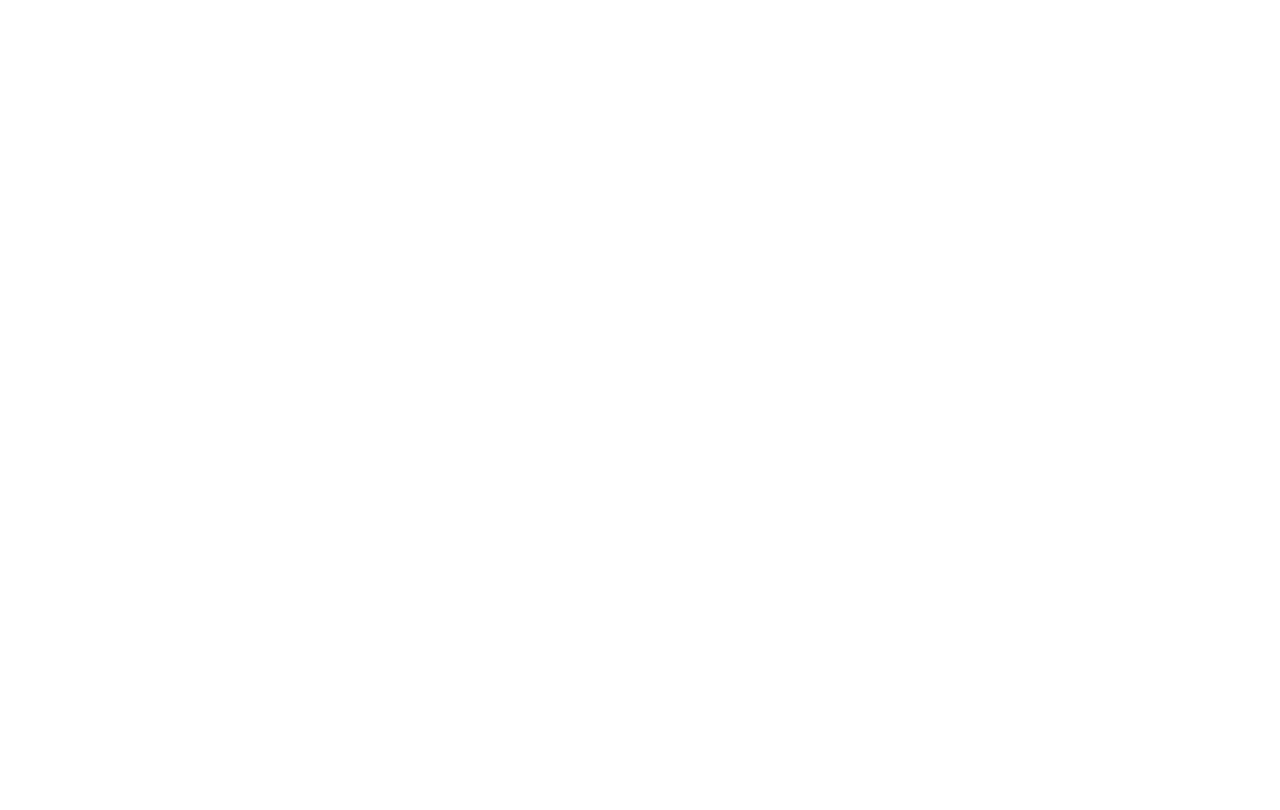
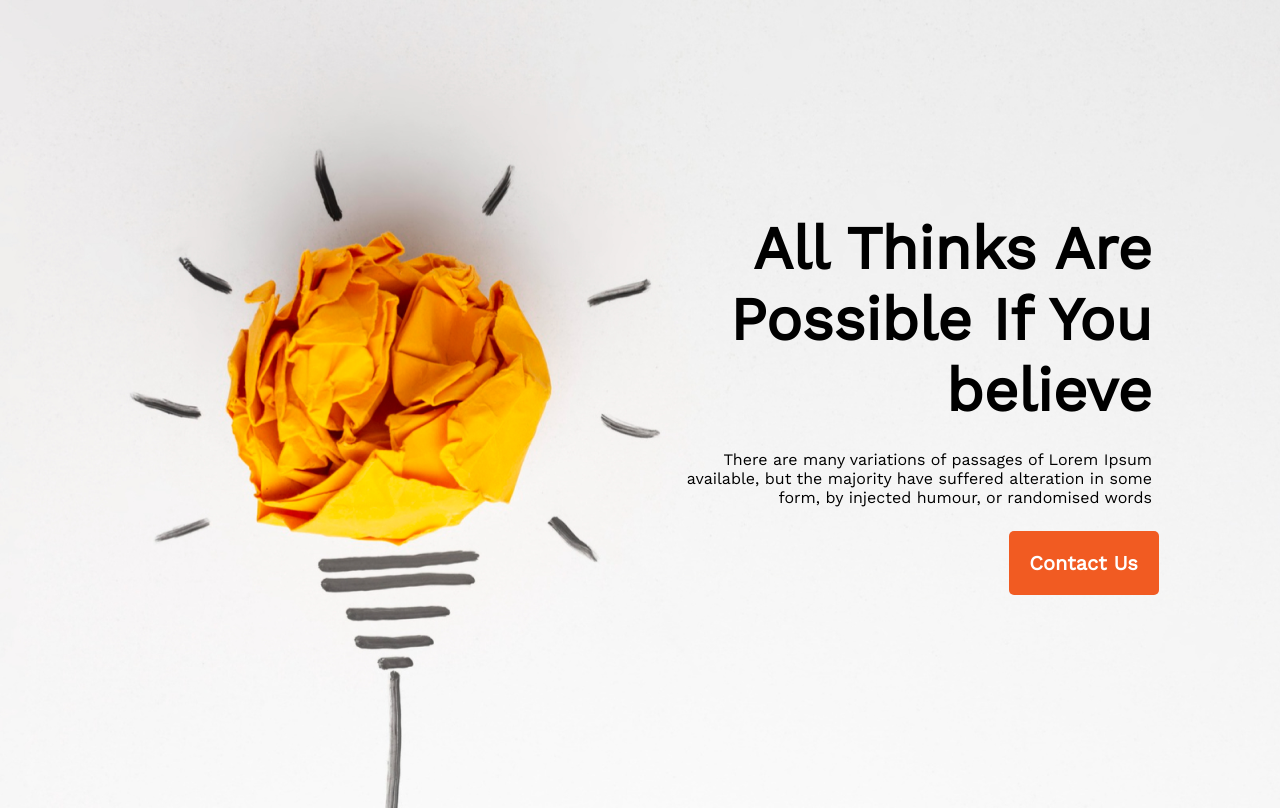
Before and after one commit to safatsaat2/new-year-new-me, a plain HTML site: page index.html in a window 1280 px wide. Shown: the top 810 px of the page. Drawn offline with nearby package versions, Linux system fonts and the light colour scheme.

Commit message:
header added

```diff
--- a/index.html
+++ b/index.html
@@ -1,21 +1,41 @@
 <!DOCTYPE html>
 <html lang="en">
+
 <head>
+    <!-- CSS link -->
     <link rel="stylesheet" href="style/styles.css">
+    <!-- font link -->
+    <link rel="preconnect" href="https://fonts.googleapis.com">
+    <link rel="preconnect" href="https://fonts.gstatic.com" crossorigin>
+    <link href="https://fonts.googleapis.com/css2?family=Work+Sans&display=swap" rel="stylesheet">
+    <!-- Default -->
     <meta charset="UTF-8">
     <meta http-equiv="X-UA-Compatible" content="IE=edge">
     <meta name="viewport" content="width=device-width, initial-scale=1.0">
-    <title>Document</title>
+    <title>New year new me</title>
 </head>
+
 <body>
     <header class="header">
-
+        <div class="header-section">
+            <h1>All Thinks Are Possible If You believe</h1>
+            <p>There are many variations of passages of Lorem Ipsum <br> available, but the majority have suffered alteration in some <br> form, by injected humour, or randomised words</p>
+            <button class="btn">Contact Us</button>
+        </div>
     </header>
     <main>
+        <section class="my-failure">
+            <div>
+                <img src="images/person.png" alt="">
+                <div>
 
+                </div>
+            </div>
+        </section>
     </main>
     <footer>
 
     </footer>
 </body>
+
 </html>
--- a/style/styles.css
+++ b/style/styles.css
@@ -0,0 +1,40 @@
+*{
+    margin: 0;
+    font-family: "work sans";
+
+}
+/* Header Styles */
+.header{
+    background-image: url(../images/banner/banner1.png);
+    background-repeat: no-repeat;
+    height: 808px;
+    display: flex;
+    flex-direction: column;
+    justify-content: center;
+    padding-left: 50%;
+    padding-right: 10%;
+}
+
+.header .header-section h1{
+    font-size: 60px;
+    text-align: right;
+}
+
+.header .header-section p{
+    padding-top: 24px;
+    font-size: 16px;
+    text-align: right;
+}
+
+.header .header-section .btn{
+    color: white;
+    font-weight: 600;
+    background-color: #f15b22;
+    font-size: 20px;
+    margin-top: 24px;
+    width: 150px;
+    height: 64px;
+    margin-left: 72%;
+    border: 0;
+    border-radius: 5px;
+}
```
